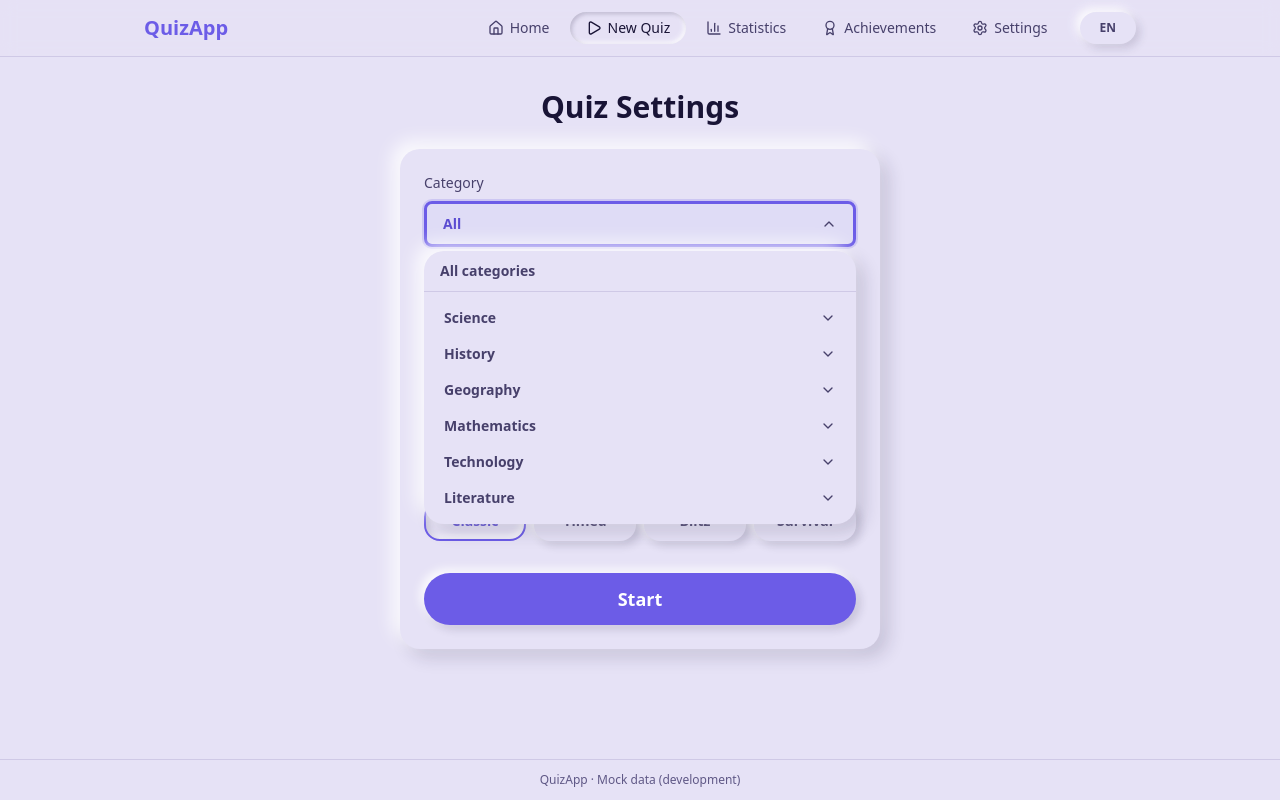
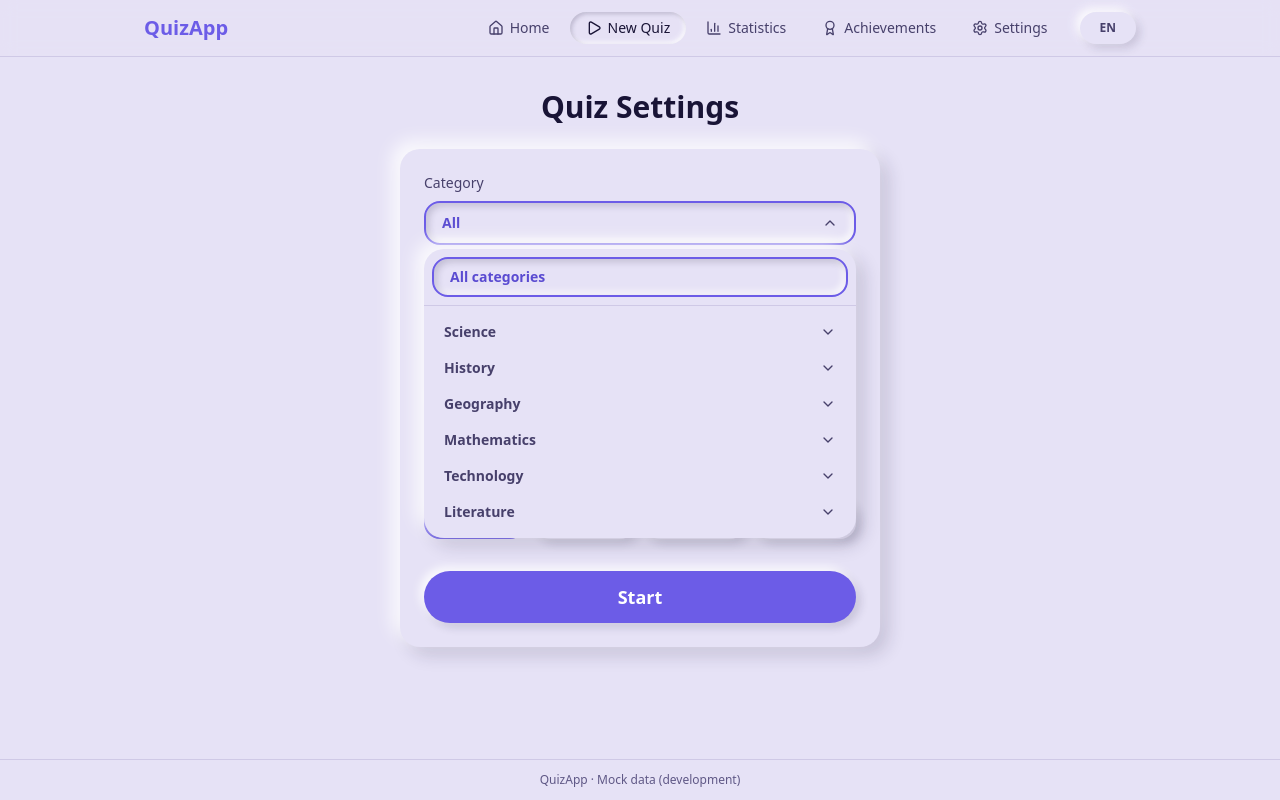
Before and after one commit to sanasus/quiz-app, a React (Vite) app: page /setup in a window 1280 px wide. Both pictures are taken after a click on the button "All". Built offline with nearby package versions, Linux system fonts and the light colour scheme.

Commit message:
style(ui): neumorphic category dropdown; highlight 'All' when category is all
Co-Authored-By: Claude Sonnet 5.5 <noreply@anthropic.com>

```diff
--- a/src/shared/ui/category-dropdown/index.tsx
+++ b/src/shared/ui/category-dropdown/index.tsx
@@ -98,12 +98,11 @@ const CategoryDropdown = ({
         aria-expanded={open}
         aria-labelledby="category-label category-value"
         onClick={() => setOpen((prev) => !prev)}
-        className={`flex w-full items-center gap-2 rounded-lg border-[3px] px-4 py-2.5 text-left text-sm font-bold transition-colors cursor-pointer
-          ${
-            open
-              ? 'border-primary ring-2 ring-primary/20 bg-primary/5 text-primary-ink'
-              : 'border-transparent bg-bg text-text shadow-neu-inset hover:border-primary/50'
-          }`}
+        className={`flex w-full items-center gap-2 rounded-tile border-2 bg-bg px-4 py-2.5 text-left text-sm font-bold transition-[box-shadow,color,border-color] cursor-pointer ${
+          open
+            ? 'border-primary text-primary-ink shadow-neu-inset'
+            : 'border-transparent text-text shadow-neu hover:shadow-neu-lift'
+        }`}
       >
         <span id="category-value" className="flex-1 truncate">
           {displayText}
@@ -124,12 +123,11 @@ const CategoryDropdown = ({
               onSelect(null)
               setOpen(false)
             }}
-            className={`flex w-full items-center gap-2 px-4 py-2.5 text-sm font-bold transition-colors cursor-pointer
-              ${
-                selectedCategory === null
-                  ? 'bg-primary/10 text-primary-ink'
-                  : 'text-text-2 hover:bg-primary/5'
-              }`}
+            className={`m-2 flex w-[calc(100%-1rem)] items-center gap-2 rounded-tile border-2 px-4 py-2 text-sm font-bold transition-[box-shadow,color,border-color] cursor-pointer ${
+              selectedCategory === null || selectedCategory === 'all'
+                ? 'border-primary text-primary-ink shadow-neu-inset'
+                : 'border-transparent text-text-2 hover:text-text hover:shadow-neu'
+            }`}
           >
             <span>{t('common.all_categories')}</span>
           </button>
@@ -148,7 +146,7 @@ const CategoryDropdown = ({
                   <button
                     type="button"
                     onClick={() => handleTopicToggle(topic.id)}
-                    className="flex w-full items-center gap-2 rounded-lg px-3 py-2 text-sm font-bold text-text-2 hover:bg-primary/5 transition-colors cursor-pointer"
+                    className="flex w-full items-center gap-2 rounded-tile px-3 py-2 text-sm font-bold text-text-2 transition-[box-shadow,color] cursor-pointer hover:text-text hover:shadow-neu"
                   >
                     <span className="flex-1 text-left">{topic.name}</span>
                     <ChevronDown
@@ -168,12 +166,11 @@ const CategoryDropdown = ({
                             key={cat.id}
                             type="button"
                             onClick={() => handleCategorySelect(cat.slug)}
-                            className={`flex items-center gap-2 rounded-lg px-3 py-2 text-sm font-medium transition-colors cursor-pointer
-                              ${
-                                isSelected
-                                  ? 'bg-primary/20 text-primary-ink border-2 border-primary'
-                                  : 'text-text-2 hover:bg-primary/5 hover:text-text border-2 border-transparent'
-                              }`}
+                            className={`flex items-center gap-2 rounded-tile border-2 px-3 py-2 text-sm font-medium transition-[box-shadow,color,border-color] cursor-pointer ${
+                              isSelected
+                                ? 'border-primary text-primary-ink shadow-neu-inset'
+                                : 'border-transparent text-text-2 shadow-neu hover:text-text hover:shadow-neu-lift'
+                            }`}
                           >
                             <span className="truncate">{cat.name}</span>
                             {cat.quizCount != null && (
```
